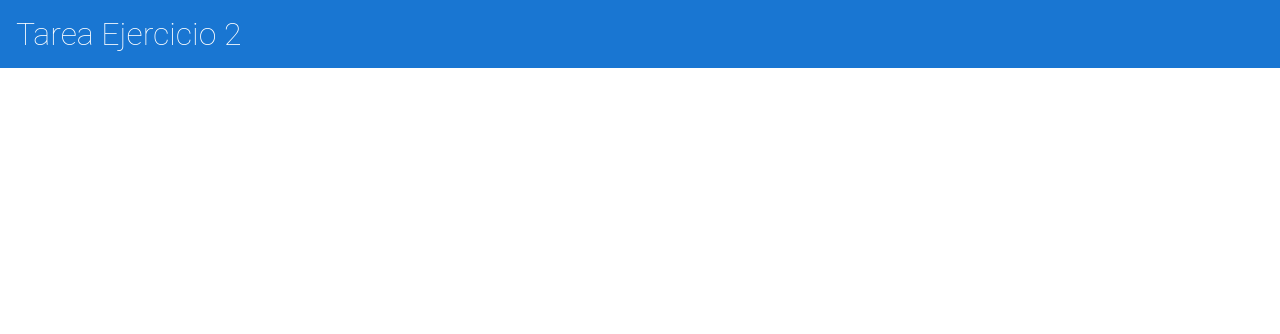
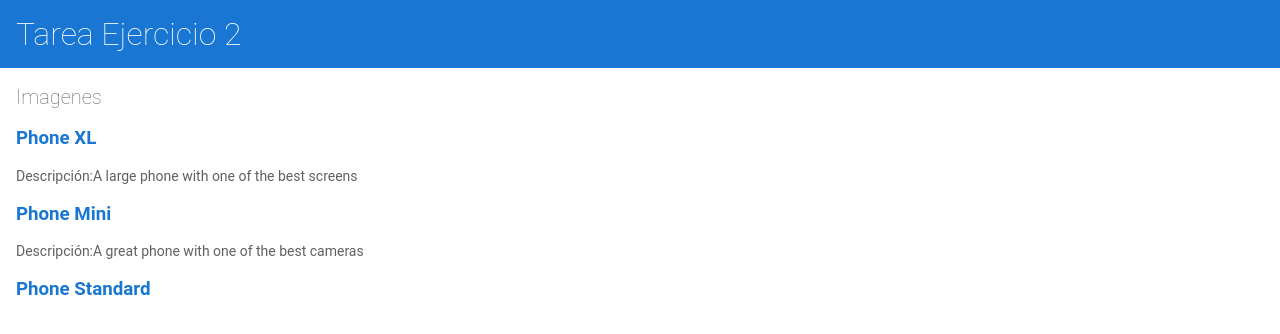
Before and after one commit to pablozermenoga/eje02_tarea_u4, an Angular app: page / in a window 1280 px wide. Shown: the top 334 px of the page. Built offline with nearby package versions, Linux system fonts and the light colour scheme.

Commit message:
Muestra contenido en pag

```diff
--- a/src/app/app-routing.module.ts
+++ b/src/app/app-routing.module.ts
@@ -1,8 +1,11 @@
 import { NgModule } from '@angular/core';
 import { Routes, RouterModule } from '@angular/router';
+import { ImageListComponent} from './image-list/image-list.component';
 
 
-const routes: Routes = [];
+const routes: Routes = [
+  {path:'', component:ImageListComponent}
+];
 
 @NgModule({
   imports: [RouterModule.forRoot(routes)],
--- a/src/app/app.component.html
+++ b/src/app/app.component.html
@@ -2,5 +2,4 @@
 
 <div class="container">
   <router-outlet></router-outlet>
-
 </div>
--- a/src/app/app.module.ts
+++ b/src/app/app.module.ts
@@ -5,12 +5,14 @@ import { AppRoutingModule } from './app-routing.module';
 import { AppComponent } from './app.component';
 import { TopBarComponent } from './top-bar/top-bar.component';
 import { ProductListComponent } from './product-list/product-list.component';
+import { ImageListComponent } from './image-list/image-list.component';
 
 @NgModule({
   declarations: [
     AppComponent,
     TopBarComponent,
-    ProductListComponent
+    ProductListComponent,
+    ImageListComponent
   ],
   imports: [
     BrowserModule,
--- /dev/null
+++ b/src/app/image-list/image-list.component.html
@@ -0,0 +1,15 @@
+<h2>Imagenes</h2>
+
+  <div *ngFor="let iman of images">
+
+      <h3>
+          <a [title]="'Details '+ iman.name">
+              {{iman.name}}
+          </a>
+
+      </h3>
+      <p *ngIf="iman.description">
+          Descripción:{{iman.description}}
+      </p>
+
+  </div>
--- /dev/null
+++ b/src/app/image-list/image-list.component.ts
@@ -0,0 +1,34 @@
+import { Component, OnInit } from '@angular/core';
+
+@Component({
+  selector: 'app-image-list',
+  templateUrl: './image-list.component.html',
+  styleUrls: ['./image-list.component.css']
+})
+export class ImageListComponent implements OnInit {
+  public images;
+
+  constructor() {
+    this.images = [
+      {
+        name: 'Phone XL',
+        price: 799,
+        description: 'A large phone with one of the best screens'
+      },
+      {
+        name: 'Phone Mini',
+        price: 699,
+        description: 'A great phone with one of the best cameras'
+      },
+      {
+        name: 'Phone Standard',
+        price: 299,
+        description: ''
+      }
+    ];
+  }
+
+  ngOnInit() {
+  }
+
+}
```
Also changed, not shown: src/app/image-list/image-list.component.css (added), 1 other file (tests, documents, lock files or other folders).
